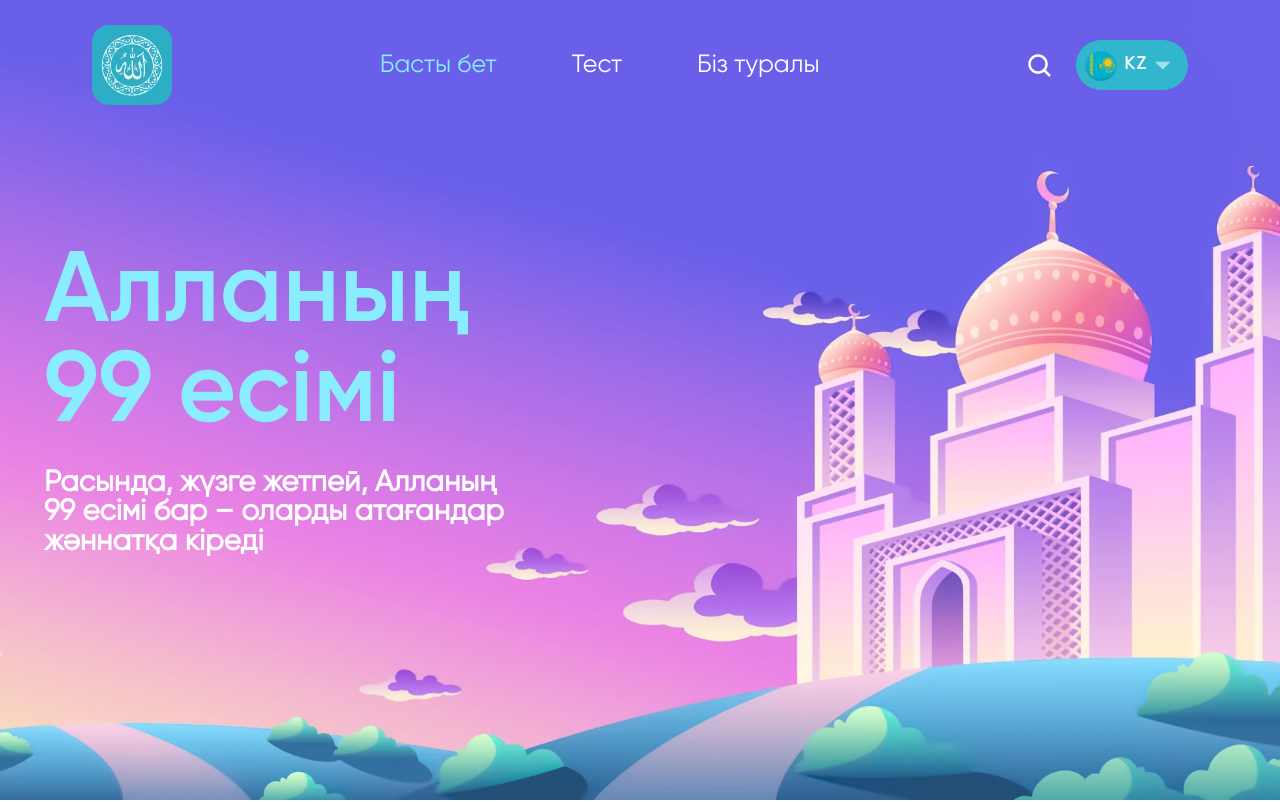
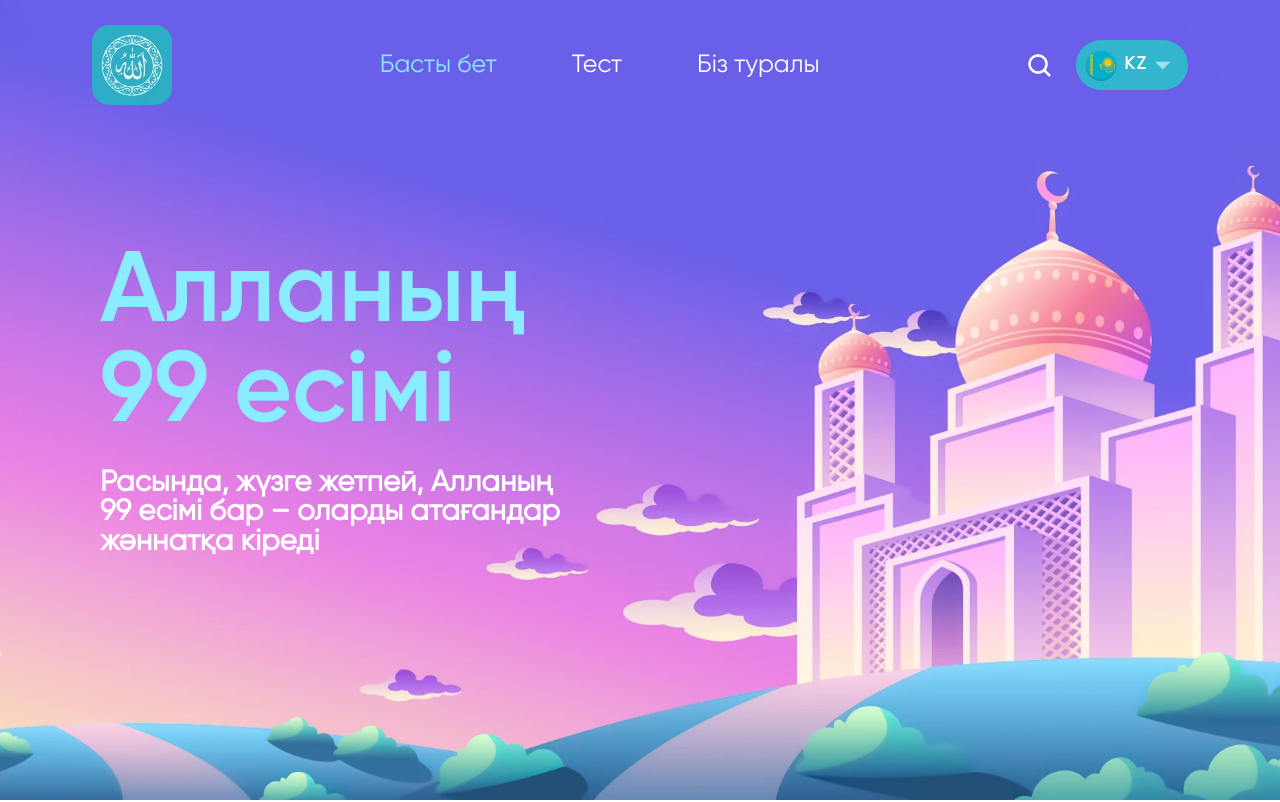
Before and after one commit to zaurbbb/99-names-of-Allah, a React (Create React App) app: page /#/ in a window 1280 px wide. Shown: the top 802 px of the page. Built offline with nearby package versions, Linux system fonts and the light colour scheme.

Commit message:
refactor header

```diff
--- a/src/components/elements/Header/Header.jsx
+++ b/src/components/elements/Header/Header.jsx
@@ -4,7 +4,7 @@ import { useLocation } from 'react-router-dom';
 import { useShow } from '../../../hooks/useShow';
 
 import Navbar from '../Navbar/Navbar';
-import HeaderContent from './HeaderContent';
+import HeaderContent from './HeaderContent/HeaderContent';
 
 import css from './Header.module.sass';
 
--- a/src/components/elements/Header/Header.module.css
+++ b/src/components/elements/Header/Header.module.css
@@ -9,31 +9,6 @@
   background: url("../../../assets/backgrounds/header_bg.webp") no-repeat center;
   background-size: cover;
   height: 100vh;
-}
-
-.TextBlock {
-  display: flex;
-  flex-direction: column;
-  gap: 0;
-  align-content: center;
-  justify-content: center;
-  align-items: flex-start;
-  position: absolute;
-  top: 50%;
-  left: 22%;
-  transform: translate(-50%, -50%);
-  margin-right: -50%;
-}
-.TextBlock h1 {
-  width: 15rem;
-  font-size: 4rem;
-  font-weight: 900;
-  color: #89ECFF;
-  line-height: 4rem;
-}
-.TextBlock h3 {
-  color: white;
-  width: 19rem;
 }
 
 .Bg {
@@ -57,15 +32,6 @@
   .Block {
     background-position: right;
   }
-  .TextBlock {
-    text-shadow: 3px 3px 5px #a74caf;
-    width: 90%;
-    left: 50%;
-  }
-  .TextBlock h1, .TextBlock h3 {
-    text-align: center;
-    width: 100%;
-  }
 }
 
 /*# sourceMappingURL=Header.module.css.map */
--- a/src/components/elements/Header/Header.module.sass
+++ b/src/components/elements/Header/Header.module.sass
@@ -8,26 +8,6 @@
   background: url("../../../assets/backgrounds/header_bg.webp") no-repeat center
   background-size: cover
   height: 100vh
-
-
-.TextBlock
-  @include flex(column, 0)
-  @include flexAlignment(center, center, flex-start)
-  position: absolute
-  top: 50%
-  left: 22%
-  transform: translate(-50%, -50%)
-
-  margin-right: -50%
-  h1
-    width: 15rem
-
-    @include font(4rem, $fwB)
-    color: $primary
-    line-height: 4rem
-  h3
-    color: white
-    width: 19rem
 
 .Bg
   position: absolute
@@ -48,10 +28,3 @@
 @media (max-width: $lg)
   .Block
     background-position: right
-  .TextBlock
-    text-shadow: 3px 3px 5px #a74caf
-    h1, h3
-      text-align: center
-      width: 100%
-    width: 90%
-    left: 50%
--- a/src/components/elements/Header/HeaderContent.jsx
+++ b/src/components/elements/Header/HeaderContent/HeaderContent.jsx
@@ -1,6 +1,6 @@
 import React from 'react';
 
-import css from './Header.module.sass'
+import css from './HeaderContent.module.sass';
 import { FormattedMessage } from 'react-intl';
 
 const HeaderContent = () => {
--- /dev/null
+++ b/src/components/elements/Header/HeaderContent/HeaderContent.module.css
@@ -0,0 +1,45 @@
+.TextBlock {
+  display: flex;
+  flex-direction: column;
+  gap: 0;
+  align-content: center;
+  justify-content: center;
+  align-items: flex-start;
+  position: absolute;
+  top: 50%;
+  left: 4rem;
+  transform: translate(0, -50%);
+  margin-right: -50%;
+}
+.TextBlock h1 {
+  width: 15rem;
+  font-size: 4rem;
+  font-weight: 900;
+  color: #89ECFF;
+  line-height: 4rem;
+}
+.TextBlock h3 {
+  color: white;
+  width: 19rem;
+}
+
+@media (max-width: 1200px) {
+  .TextBlock {
+    top: 55%;
+    width: 40%;
+  }
+}
+@media (max-width: 992px) {
+  .TextBlock {
+    transform: translate(-50%, -50%);
+    width: 90%;
+    left: 50%;
+    text-shadow: 3px 3px 5px #a74caf;
+  }
+  .TextBlock h1, .TextBlock h3 {
+    text-align: center;
+    width: 100%;
+  }
+}
+
+/*# sourceMappingURL=HeaderContent.module.css.map */
--- /dev/null
+++ b/src/components/elements/Header/HeaderContent/HeaderContent.module.sass
@@ -0,0 +1,37 @@
+@import "../../../../variables"
+
+.TextBlock
+  @include flex(column, 0)
+  @include flexAlignment(center, center, flex-start)
+  position: absolute
+  top: 50%
+  left: 4rem
+  transform: translate(0, -50%)
+
+  margin-right: -50%
+  h1
+    width: 15rem
+
+    @include font(4rem, $fwB)
+    color: $primary
+    line-height: 4rem
+  h3
+    color: white
+    width: 19rem
+
+@media (max-width: $xl)
+  .TextBlock
+    top: 55%
+    width: 40%
+
+@media (max-width: $lg)
+  .TextBlock
+    transform: translate(-50%, -50%)
+
+    width: 90%
+    left: 50%
+
+    text-shadow: 3px 3px 5px #a74caf
+    h1, h3
+      text-align: center
+      width: 100%
```
Also changed, not shown: 2 other files (tests, documents, lock files or other folders).
